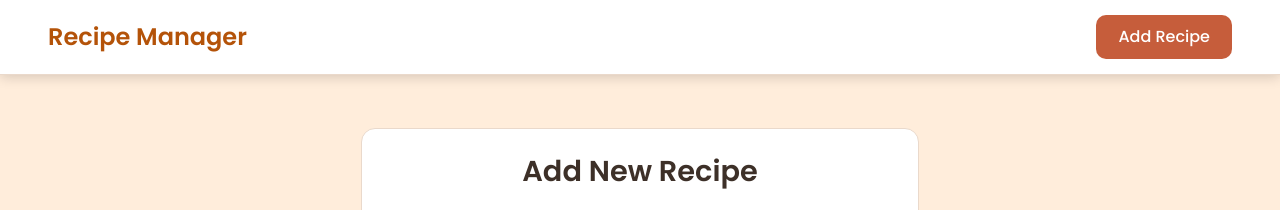
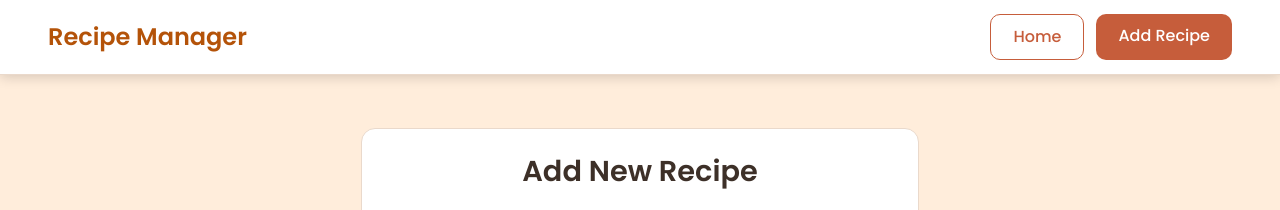
Before and after one commit to Aswanthcv/django_recipe_manager, a Django app: page /recipe_form in a window 1280 px wide. Shown: the top 210 px of the page. Run offline with Django 5.2, Linux system fonts and the light colour scheme.

Commit message:
restyling

```diff
--- a/static/css/style.css
+++ b/static/css/style.css
@@ -61,6 +61,30 @@ body{
 .add-btn:hover{
 
     background:#a3472b;
+    color:#ffffff;
+}
+
+.nav-buttons{
+
+    display:flex;
+
+    gap:12px;
+}
+
+.home-btn{
+
+    background:#ffffff;
+    color:#c65d3b;
+    border:1px solid #c65d3b;
+    border-radius:10px;
+    padding:10px 22px;
+    font-weight:500;
+    transition:.25s;
+}
+
+.home-btn:hover{
+
+    background:#c65d3b;
     color:#ffffff;
 }
 
--- a/templates/base.html
+++ b/templates/base.html
@@ -30,12 +30,22 @@
     <div class="container-fluid px-5">
 
         <a href="{% url 'recipe_list' %}" class="navbar-brand brand-logo">
-             Recipe Manager
+            Recipe Manager
         </a>
 
-        <a href="{% url 'recipe_form' %}" class="btn add-btn">
-             Add Recipe
-        </a>
+        <div class="nav-buttons">
+
+            {% if request.resolver_match.url_name != 'recipe_list' %}
+                <a href="{% url 'recipe_list' %}" class="btn home-btn">
+                    Home
+                </a>
+            {% endif %}
+
+            <a href="{% url 'recipe_form' %}" class="btn add-btn">
+                Add Recipe
+            </a>
+
+        </div>
 
     </div>
 
--- a/templates/recipe_details.html
+++ b/templates/recipe_details.html
@@ -32,7 +32,7 @@
         <h5>Ingredients</h5>
 
         <p class="detail-text">
-            {{ recipe.ingredients }}
+            {{ recipe.ingredients|linebreaksbr}}
         </p>
 
         <hr>
@@ -40,7 +40,7 @@
         <h5>Instructions</h5>
 
         <p class="detail-text">
-            {{ recipe.instructions }}
+            {{ recipe.instructions|linebreaksbr}}
         </p>
 
         <div class="detail-buttons">
```
Also changed, not shown: templates/recipe_list.html (+14 -13 lines).
